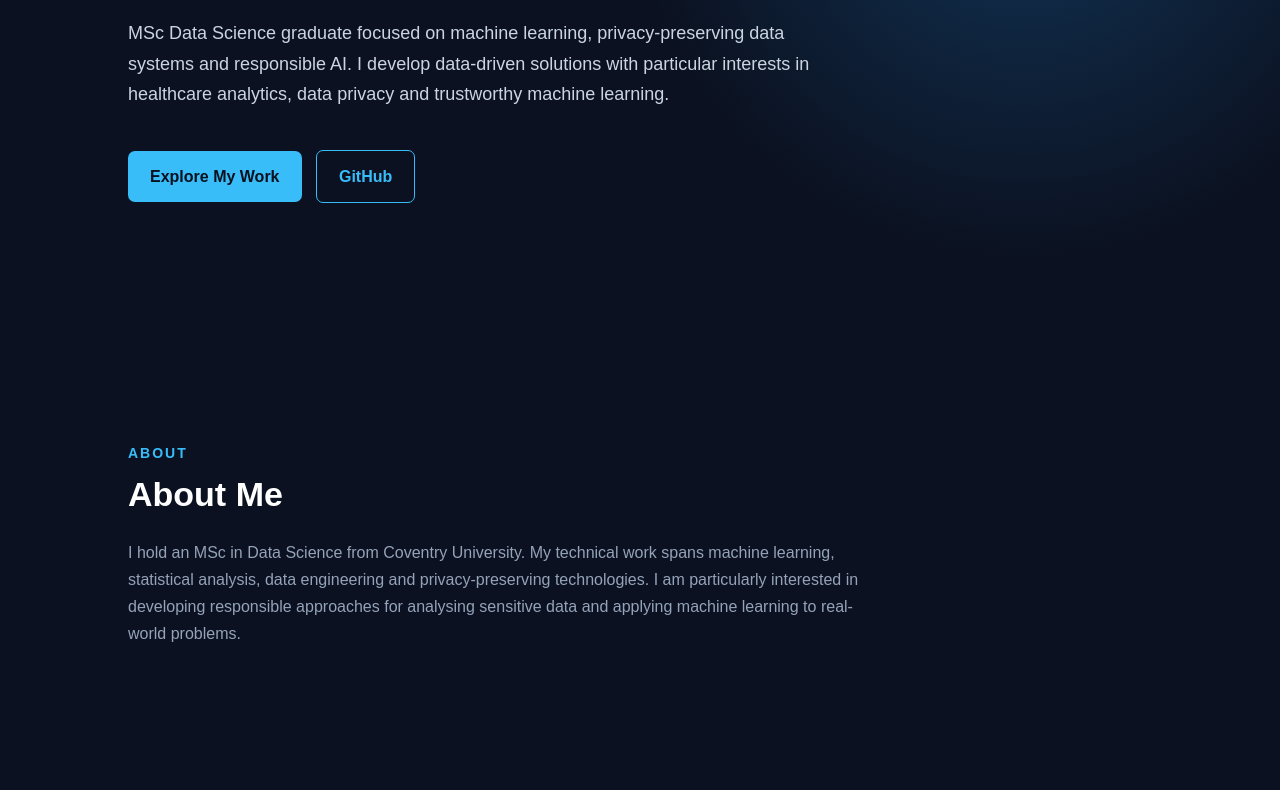
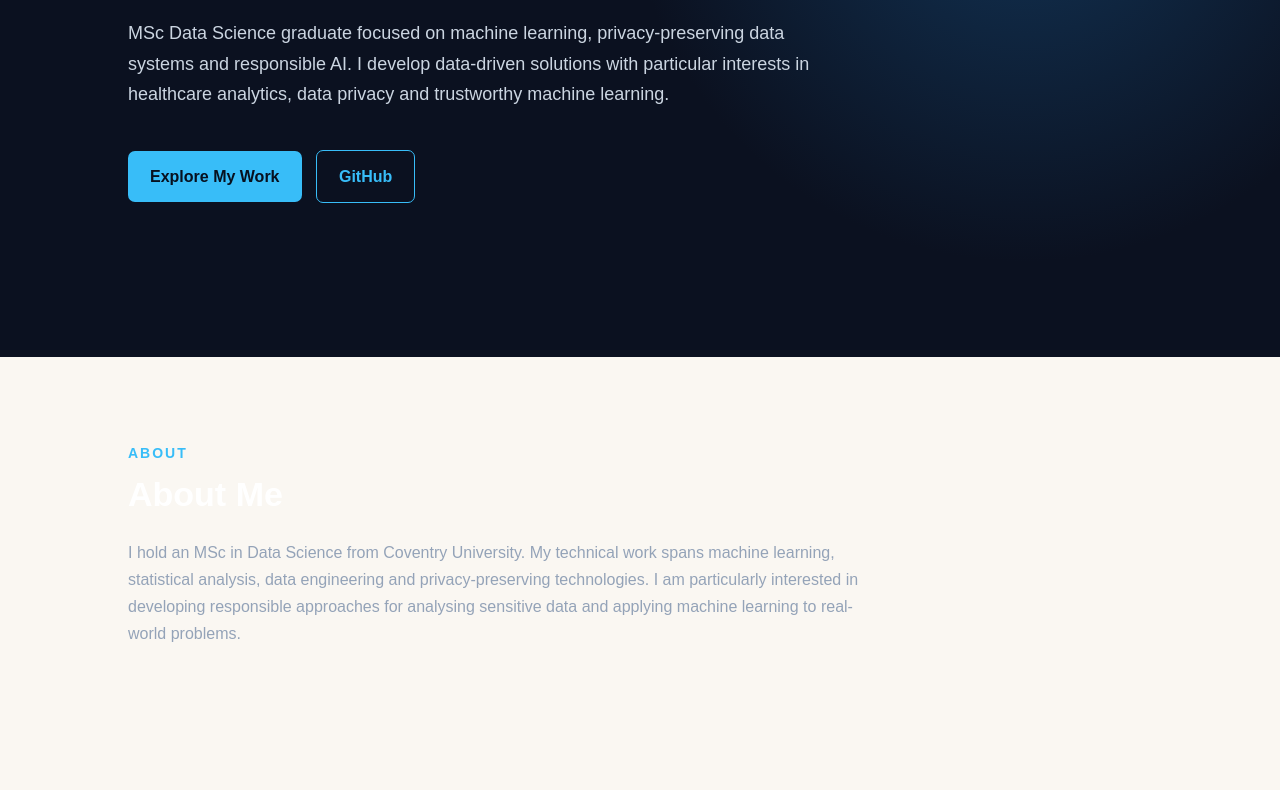
Before and after one commit to Poojadeshmukh04/Poojadeshmukh04.github.io, a plain HTML site: page index.html in a window 1280 px wide. Shown: the part 418-1208 px from the top of the page. Drawn offline with Linux system fonts and the light colour scheme.

Commit message:
Update index.html

```diff
--- a/index.html
+++ b/index.html
@@ -19,7 +19,7 @@
 
     body {
       font-family: Arial, Helvetica, sans-serif;
-      background: #0b1121;
+      background: #FAF7F2;
       color: #e5e7eb;
       line-height: 1.7;
     }
```
